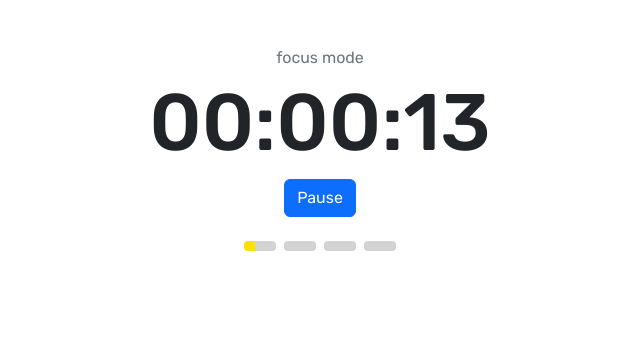
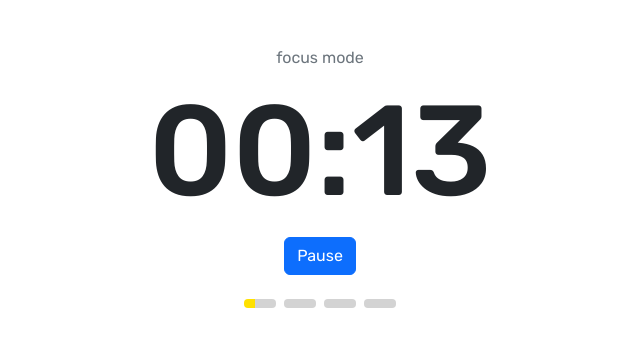
Before and after one commit to sunnyxtian/timer-app, a React (Create React App) app in the folder timer-app-react/: page / in a window 1280 px wide. Shown: the top 346 px of the page, without its empty margins (320-960 px from the left). Built offline with nearby package versions, Linux system fonts and the light colour scheme.

Commit message:
changed to displaying minutes only

```diff
--- a/timer-app-react/src/components/Timer.js
+++ b/timer-app-react/src/components/Timer.js
@@ -13,20 +13,19 @@ const Timer = (props) => {
     const focusOrBreakMode = props.isFocusState ? "focus" : "break";
 
     /**
-     * Formats time from seconds to HH:MM:SS
+     * Formats time from seconds to MM:SS
      * @param {number} seconds - Time in seconds
      * @returns {String} - Formatted time string
      */
     const formatTime = (seconds) => {
         if (seconds <= 0) {
-            return "00:00:00"; // Handle zero or negative time
+            return "00:00"; // Handle zero or negative time
         }
 
-        const hours = Math.floor(seconds / 3600);
         const minutes = Math.floor((seconds % 3600) / 60);
         const secs = seconds % 60;
+
         return (
-            (hours > 9 ? hours : "0" + hours) + ":" +
             (minutes > 9 ? minutes : "0" + minutes) + ":" +
             (secs > 9 ? secs : "0" + secs)
         );
@@ -141,7 +140,7 @@ const Timer = (props) => {
         <div>
             <div>
                 <h3 className="fs-6 text-secondary fw-normal">{focusOrBreakMode + " mode"}</h3>
-                <h1 className="display-1 fw-medium">{timer}</h1>
+                <h1 className="fw-medium">{timer}</h1>
                 {/* <Button onClick={onClickReset}>Reset</Button> */}
                 {isPaused ? (
                     <Button onClick={onClickResume}>Resume</Button>
--- a/timer-app-react/src/componentsCSS/Timer.css
+++ b/timer-app-react/src/componentsCSS/Timer.css
@@ -0,0 +1,4 @@
+/** Controls the main timer */
+h1 {
+  font-size: 8rem;
+}
```
